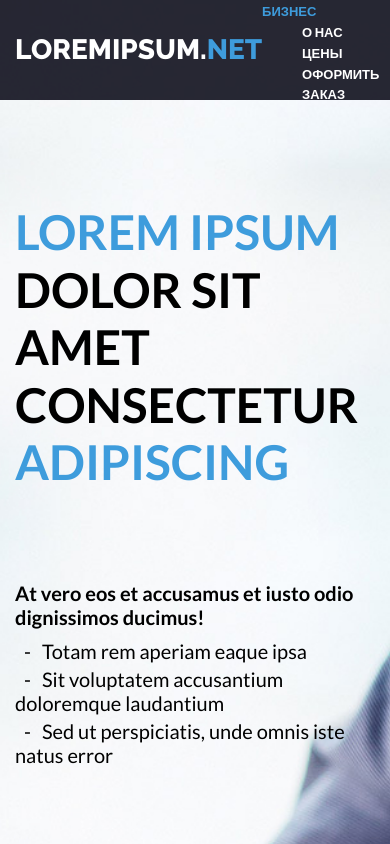
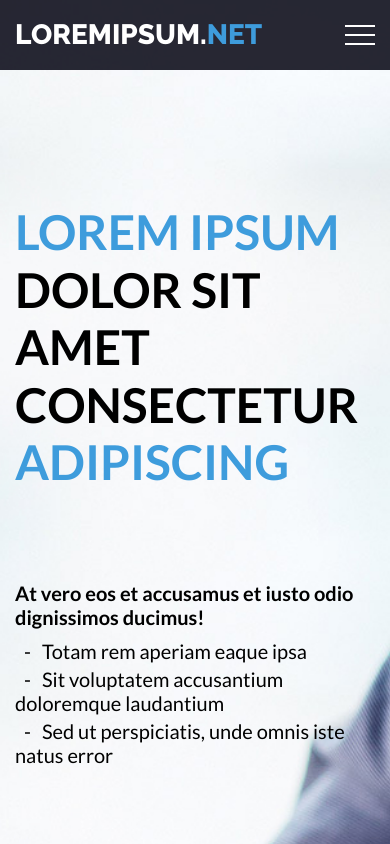
Before and after one commit to jeka5650962/softcorp_test_project, a website: page src/index.html in a window 390 px wide. Shown: the top 844 px of the page. Drawn offline with nearby package versions, Linux system fonts and the light colour scheme; files that its build step writes are made by us from their sources; files whose address does not match are found by name.

Commit message:
Сделал адаптивную шапку

```diff
--- a/src/js/app.js
+++ b/src/js/app.js
@@ -1,11 +1,13 @@
 import * as myFunctions from "./modules/functions.js";
 import * as myRangeSlider from "./modules/rangeslider.js";
 import * as myForm from "./modules/form.js";
+import * as myBurger from "./modules/burger.js";
 import {Select} from "./modules/select/select.js";
 
 myFunctions.isWebp();
 myRangeSlider.rangeSlider();
 myForm.form();
+myBurger.onBurger();
 
 import Swiper, {Navigation, Pagination} from 'swiper';
 
--- /dev/null
+++ b/src/js/modules/burger.js
@@ -0,0 +1,17 @@
+export function onBurger() {
+    let header__burger = document.querySelector('.header__burger');
+    let header_menu = document.querySelector('.header__menu');
+    let back = document.querySelector('body');
+    let header__list = document.querySelector('.menu__list');
+
+    header__burger.onclick = function () {
+        header__burger.classList.toggle('active');
+        header_menu.classList.toggle('active');
+        back.classList.toggle('lock');
+    }
+
+    header__list.onclick = function () {
+        header__list.classList.remove('active');
+        back.classList.toggle('lock');
+    }
+}
--- a/src/scss/style.scss
+++ b/src/scss/style.scss
@@ -56,6 +56,7 @@ $height: 48px;
         width: 100%;
         height: 100%;
         background-color: rgba(16, 16, 29, 0.9);
+        z-index: 2;
     }
 
     &__container {
@@ -67,7 +68,6 @@ $height: 48px;
         align-items: center;
         height: 100px;
         position: relative;
-        z-index: 2;
     }
 
     &__logo {
@@ -77,6 +77,8 @@ $height: 48px;
         line-height: calc(33 / 28 * 100%);
         color: #fff;
         text-transform: uppercase;
+        position: relative;
+        z-index: 3;
 
         span {
             color: #3e9cdc;
@@ -91,21 +93,14 @@ $height: 48px;
     }
 
     .menu {
-        display: flex;
-        justify-content: flex-end;
-
         &__list {
             display: flex;
-            flex-wrap: wrap;
+            position: relative;
+            z-index: 2;
         }
 
         &__item {
-            &:not(:first-child) {
-                margin: 0 0 0 60px;
-                @media (max-width: 900px) {
-                    margin: 0 0 0 40px;
-                }
-            }
+            margin: 0 0 0 60px;
         }
 
         &__link {
@@ -128,19 +123,94 @@ $height: 48px;
 }
 
 @media (max-width: 767px) {
+    body.lock {
+        overflow: hidden;
+    }
     .header {
         &__burger {
             display: block;
             position: relative;
             width: 30px;
             height: 20px;
+            z-index: 3;
+
+            span {
+                position: absolute;
+                background-color: #fff;
+                top: 9px;
+                left: 0;
+                width: 100%;
+                height: 2px;
+                transition: all .3s ease 0s;
+            }
 
             &::before, &::after {
                 content: '';
                 background-color: #fff;
                 position: absolute;
+                left: 0;
                 width: 100%;
                 height: 2px;
+                transition: all .3s ease 0s;
+            }
+
+            &::before {
+                top: 0;
+            }
+
+            &::after {
+                bottom: 0;
+            }
+
+            &.active {
+                &::before {
+                    transform: rotate(45deg);
+                    top: 9px;
+                }
+
+                &::after {
+                    transform: rotate(-45deg);
+                    bottom: 9px;
+                }
+
+                span {
+                    transform: scale(0);
+                }
+            }
+        }
+
+        &__menu {
+            display: block;
+            position: fixed;
+            top: -100%;
+            left: 0;
+            width: 100%;
+            height: 100%;
+            background-color: rgba(16, 16, 29, 0.97);
+            padding: 100px 15px 0 15px;
+            overflow: auto;
+
+            &.active {
+                top: 0;
+                transition: all .3s ease 0s;
+            }
+        }
+
+        &__body {
+            height: 70px;
+        }
+
+        .menu {
+            &__list {
+                display: block;
+            }
+
+            &__item {
+                margin: 0 0 20px 0;
+            }
+
+            &__link {
+                font-size: 24px;
             }
         }
     }
```
Also changed, not shown: src/index.html (+6 -3 lines), dist/css/style.css, dist/css/style.min.css, dist/index.html, dist/js/app.min.js.
